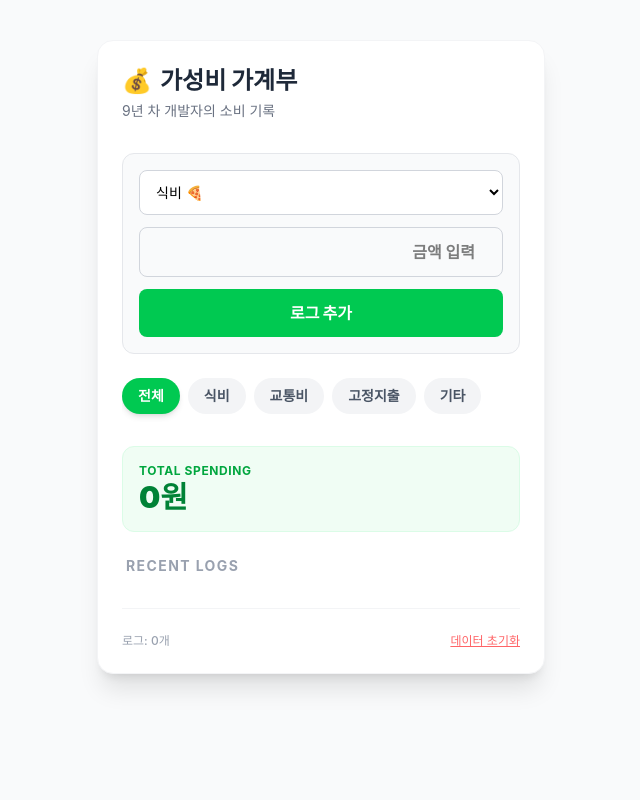
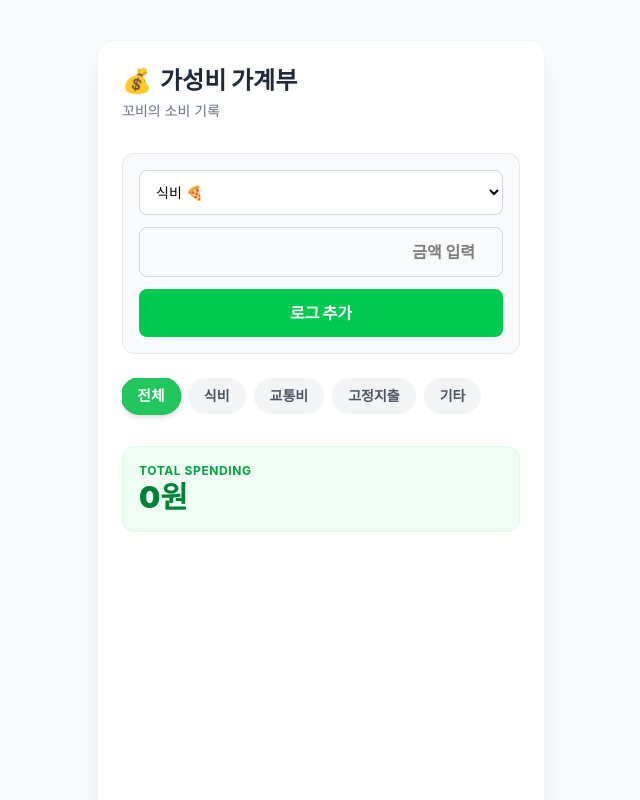
Before and after one commit to devLsy/react-study, a React (Vite) app: page / in a window 1280 px wide. Shown: the top 800 px of the page, without its empty margins (319-959 px from the left). Built offline with nearby package versions, Linux system fonts and the light colour scheme.

Commit message:
feat: tailwindcss 추가 완료(디테일 수정 필요)

```diff
--- a/package.json
+++ b/package.json
@@ -16,6 +16,7 @@
   },
   "devDependencies": {
     "@eslint/js": "^9.39.4",
+    "@tailwindcss/postcss": "^4.2.2",
     "@types/react": "^19.2.14",
     "@types/react-dom": "^19.2.3",
     "@vitejs/plugin-react": "^6.0.1",
--- /dev/null
+++ b/postcss.config.js
@@ -0,0 +1,8 @@
+// postcss.config.js
+export default {
+  plugins: {
+    // tailwindcss: {},
+    '@tailwindcss/postcss': {},
+    autoprefixer: {},
+  },
+}
--- a/src/App.jsx
+++ b/src/App.jsx
@@ -7,7 +7,7 @@ import { CATEGORY_COLORS, CATEGORIES } from './constants/constants';
 
 function App() {
   const {
-    logs, money, setMoney, setCategory, setFilter, editId, filter, category, filteredTotal, displayLogs, summary, inputRef, addLog, delLog, setClearlocalStorage, onKeyDown, updateLog, startEdit
+    logs, money, setMoney, setCategory, setFilter, editId, filter, category, filteredTotal, displayLogs, summary, inputRef, addLog, delLog, setClearlocalStorage, onKeyDown, updateLog, handleUpdate, startEdit
   } = useMoneyLogs();
 
   const moneyChange = (e) => setMoney(e.target.value);
@@ -21,7 +21,7 @@ function App() {
           <h1 className="text-2xl font-black text-gray-800 flex items-center gap-2">
             <span className="text-green-500">💰</span> 가성비 가계부
           </h1>
-          <p className="text-sm text-gray-500 mt-1">9년 차 개발자의 소비 기록</p>
+          <p className="text-sm text-gray-500 mt-1">꼬비의 소비 기록</p>
         </header>
 
         {/* 여기에 컴포넌트들 나열 */}
@@ -35,20 +35,36 @@ function App() {
             categoryChange = {categoryChange}
             addLog = {addLog}
             editId = {editId}
-            updateLog = {updateLog}
+            handleUpdate = {handleUpdate}
             CATEGORY_COLORS= {CATEGORY_COLORS}
             CATEGORIES = {CATEGORIES}
           />
 
           <div className="flex gap-2 overflow-x-auto pb-2 scrollbar-hide">
             {['전체', ...CATEGORIES].map(cat => (
+              // <button
+              //   key={cat}
+              //   onClick={() => setFilter(cat)}
+              //   className={`whitespace-nowrap px-4 py-2 rounded-full text-sm font-semibold transition-all ${
+              //     filter === cat
+              //     ? 'bg-green-500 text-white shadow-md'
+              //     : 'bg-gray-100 text-gray-600 hover:bg-gray-200'
+              //   }`}
+              // >
+              // App.jsx 버튼 부분
               <button
                 key={cat}
                 onClick={() => setFilter(cat)}
+                style={{
+                  // 활성화 시에만 해당 카테고리의 고유 색상을 배경으로 꽂습니다.
+                  backgroundColor: filter === cat
+                    // ? CATEGORY_COLORS[cat]?.color
+                    ? (cat === '전체' ? '#22c55e' : CATEGORY_COLORS[cat]?.color)
+                    : '#F3F4F6',
+                  color: filter === cat ? 'white' : '#4B5563'
+                }}
                 className={`whitespace-nowrap px-4 py-2 rounded-full text-sm font-semibold transition-all ${
-                  filter === cat
-                  ? 'bg-green-500 text-white shadow-md'
-                  : 'bg-gray-100 text-gray-600 hover:bg-gray-200'
+                  filter === cat ? 'shadow-md scale-105' : 'hover:bg-gray-200'
                 }`}
               >
                 {cat}
--- a/src/component/Chart.jsx
+++ b/src/component/Chart.jsx
@@ -5,7 +5,7 @@ const Chart = ({ summary, CATEGORY_COLORS }) => {
     const data = Object.entries(summary).map(([name, value]) => ({ name, value }));
 
     return (
-        <div>
+        <div className="h-64 w-full mt-4">
         <ResponsiveContainer width="100%" height="100%">
             <PieChart>
             <Pie
@@ -21,8 +21,8 @@ const Chart = ({ summary, CATEGORY_COLORS }) => {
                 <Cell key={`cell-${index}`} fill={CATEGORY_COLORS[entry.name]?.color || '#eee'} />
                 ))}
             </Pie>
-            <Tooltip />
-            <Legend />
+            <Tooltip contentStyle={{ borderRadius: '12px', border: 'none', boxShadow: '0 4px 6px -1px rgb(0 0 0 / 0.1)' }} />
+            <Legend iconType="circle"/>
             </PieChart>
         </ResponsiveContainer>
         </div>
--- a/src/component/Summary.jsx
+++ b/src/component/Summary.jsx
@@ -1,16 +1,24 @@
 const Summary = ({ summary, CATEGORY_COLORS }) => (
-  <div>
+  <div className="grid grid-cols-2 gap-3 mt-4"> {/* 2열 그리드로 팩트상 정렬 */}
     {Object.entries(summary).map(([name, value]) => (
-      <div key={name}>
-      <div>
-        <span></span>
-        {name}
-      </div>
-        <div>
+      <div
+        key={name}
+        className="flex flex-col p-3 rounded-xl border border-gray-100 bg-gray-50/50"
+      >
+        <div className="flex items-center gap-1.5 mb-1">
+          <span className="text-sm">
+            {CATEGORY_COLORS[name]?.emoji || '🏷️'}
+          </span>
+          <span className="text-xs font-bold text-gray-500 uppercase tracking-tight">
+            {name}
+          </span>
+        </div>
+        <div className="text-sm font-black text-gray-800">
           {value.toLocaleString()}원
         </div>
       </div>
     ))}
   </div>
-)
+);
+
 export default Summary;
```
Also changed, not shown: 1 other file (tests, documents, lock files or other folders).
